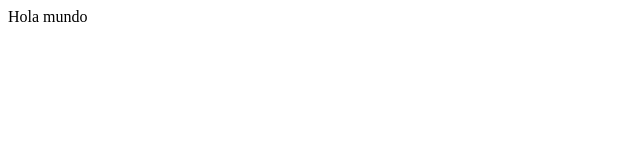
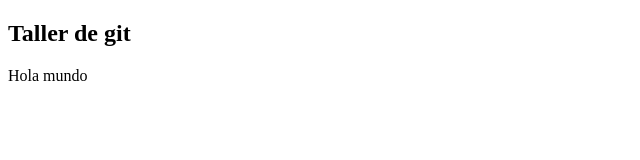
Before and after one commit to edjahevs94/taller_git, a plain HTML site: page index.html in a window 1280 px wide. Shown: the whole page, without its empty margins (0-640 px from the left). Drawn offline with Linux system fonts and the light colour scheme.

Commit message:
añadí un h2

```diff
--- a/index.html
+++ b/index.html
@@ -7,6 +7,7 @@
     <title>Document</title>
 </head>
 <body>
+    <h2>Taller de git</h2>
     <div>Hola mundo</div>
 </body>
 </html>
```
